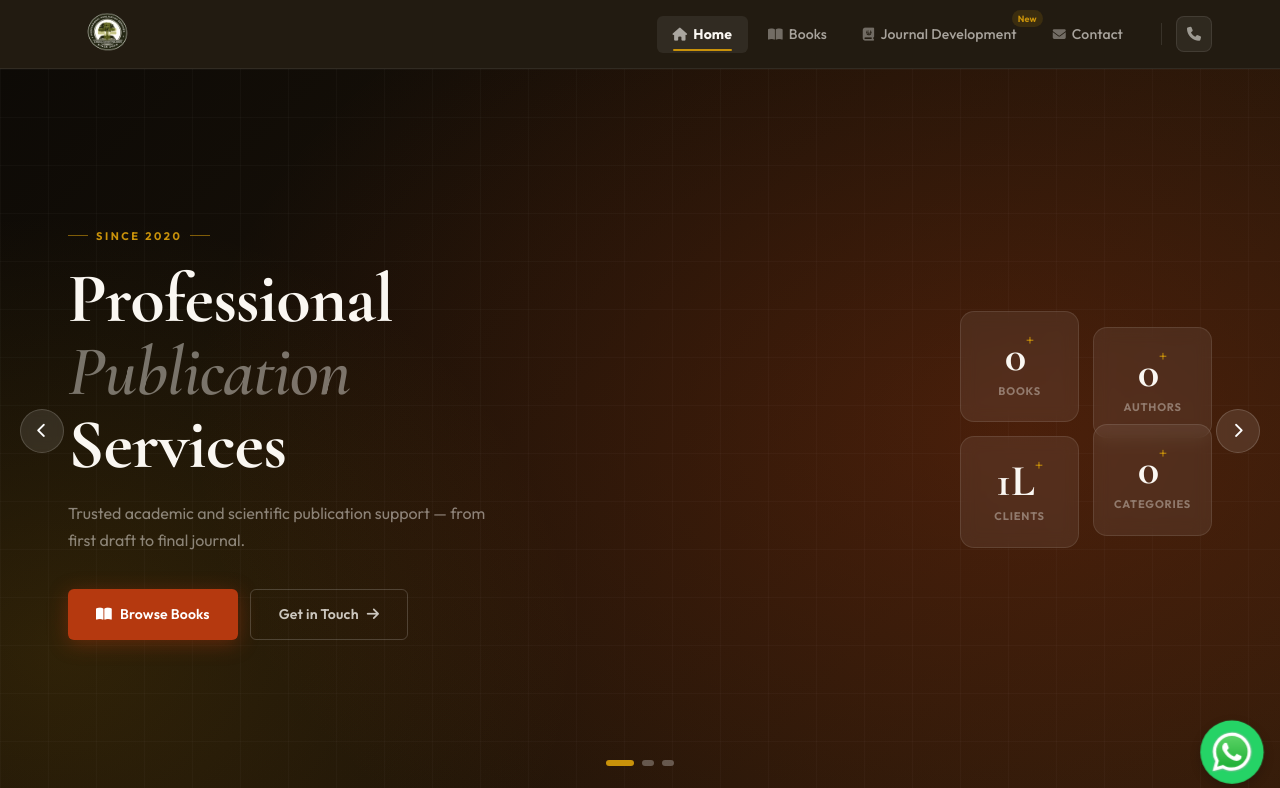
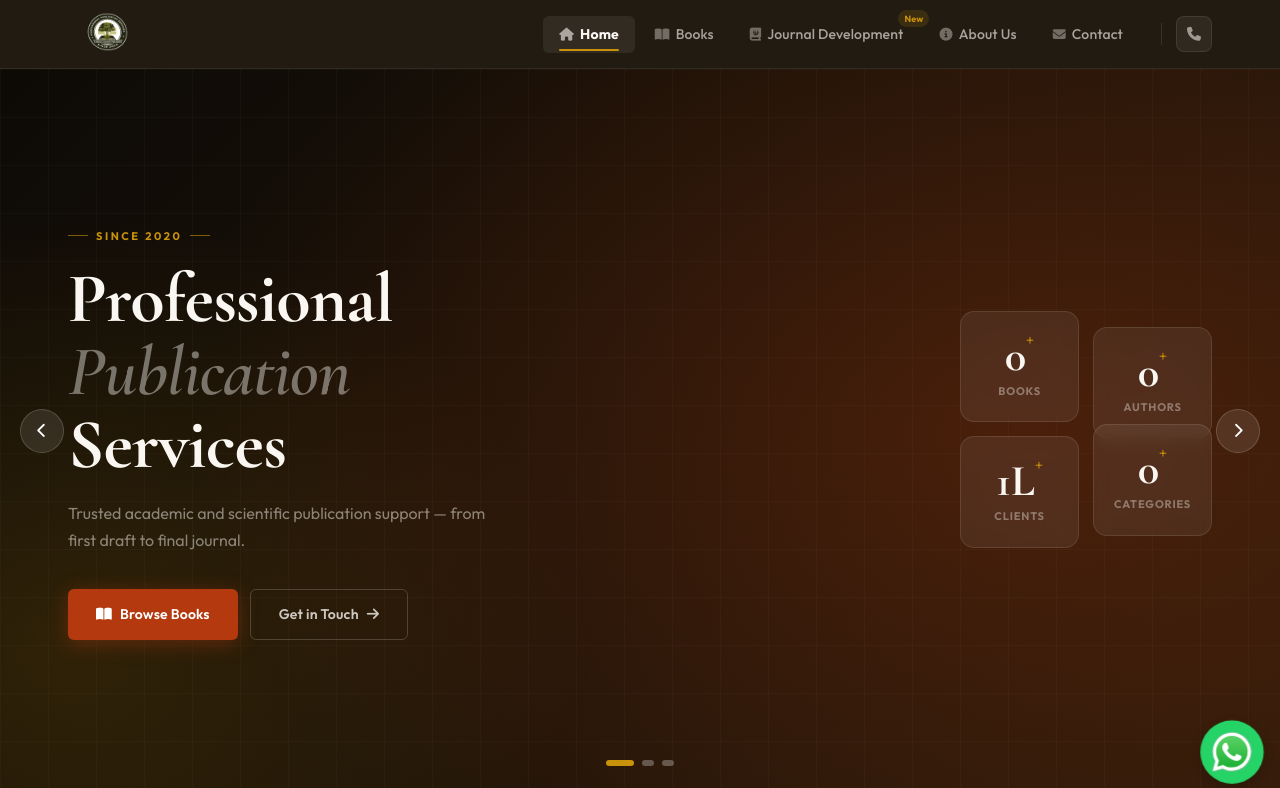
Before and after one commit to sahilsharma6/publications, a PHP site: page /book/index.php in a window 1280 px wide. Shown: the top 788 px of the page. Run offline with PHP 8.4, Linux system fonts and the light colour scheme; data that the repository does not hold is empty; a stand-in replaces the project's code that opens the database connection.

Commit message:
live v1.0.46

```diff
--- a/Header.php
+++ b/Header.php
@@ -508,6 +508,13 @@ $userName = $_SESSION['username'] ?? 'Account';
                     <span class="debadge">New</span>
                 </a>
             </li>
+            <li>
+                <a href="./about.php" class=" <?= $currentPage === 'about.php' ? 'active' : '' ?>">
+                    <i class="fas fa-info-circle"></i>
+                    <span class="dlbl">About Us</span>
+                </a>
+
+            </li>
             <!-- <li class="has-drop">
                 <a href="#" class="<?= in_array($currentPage, ['services.php']) ? 'active' : '' ?>">
                     <i class="fas fa-layer-group"></i> Services
@@ -570,6 +577,10 @@ $userName = $_SESSION['username'] ?? 'Account';
         <span class="dlbl">Journal Development</span>
         <span class="dbadge">New</span>
 
+    </a>
+    <a href="./about.php" class="drawer-link <?= $currentPage === 'about.php' ? 'active' : '' ?>">
+        <i class="fas fa-info-circle"></i>
+        <span class="dlbl">About Us</span>
     </a>
 
     <div class="drawer-divider"></div>
```
